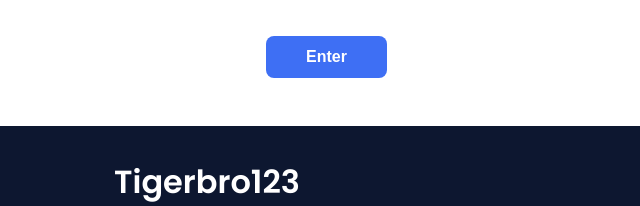
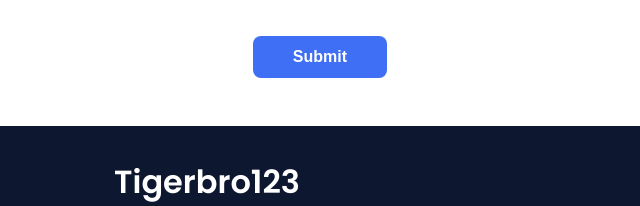
Before and after one commit to tigerbrocode/tigerbrocode.github.io, a plain HTML site: page index.html in a window 1280 px wide. Shown: the part 3206-3412 px from the top of the page, 433-1073 px from the left. Drawn offline with nearby package versions, Linux system fonts and the light colour scheme.

Commit message:
Update index.html
change enter to Submit

```diff
--- a/index.html
+++ b/index.html
@@ -178,7 +178,7 @@
                         <input type="text" placeholder="Name" class="contact__input">
                         <input type="mail" placeholder="Email" class="contact__input">
                         <textarea name="" id="" cols="0" rows="10" class="contact__input"></textarea>
-                        <input type="button" value="Enter" class="contact__button button">
+                        <input type="button" value="Submit" class="contact__button button">
                     </form>
                 </div>
             </section>
```
